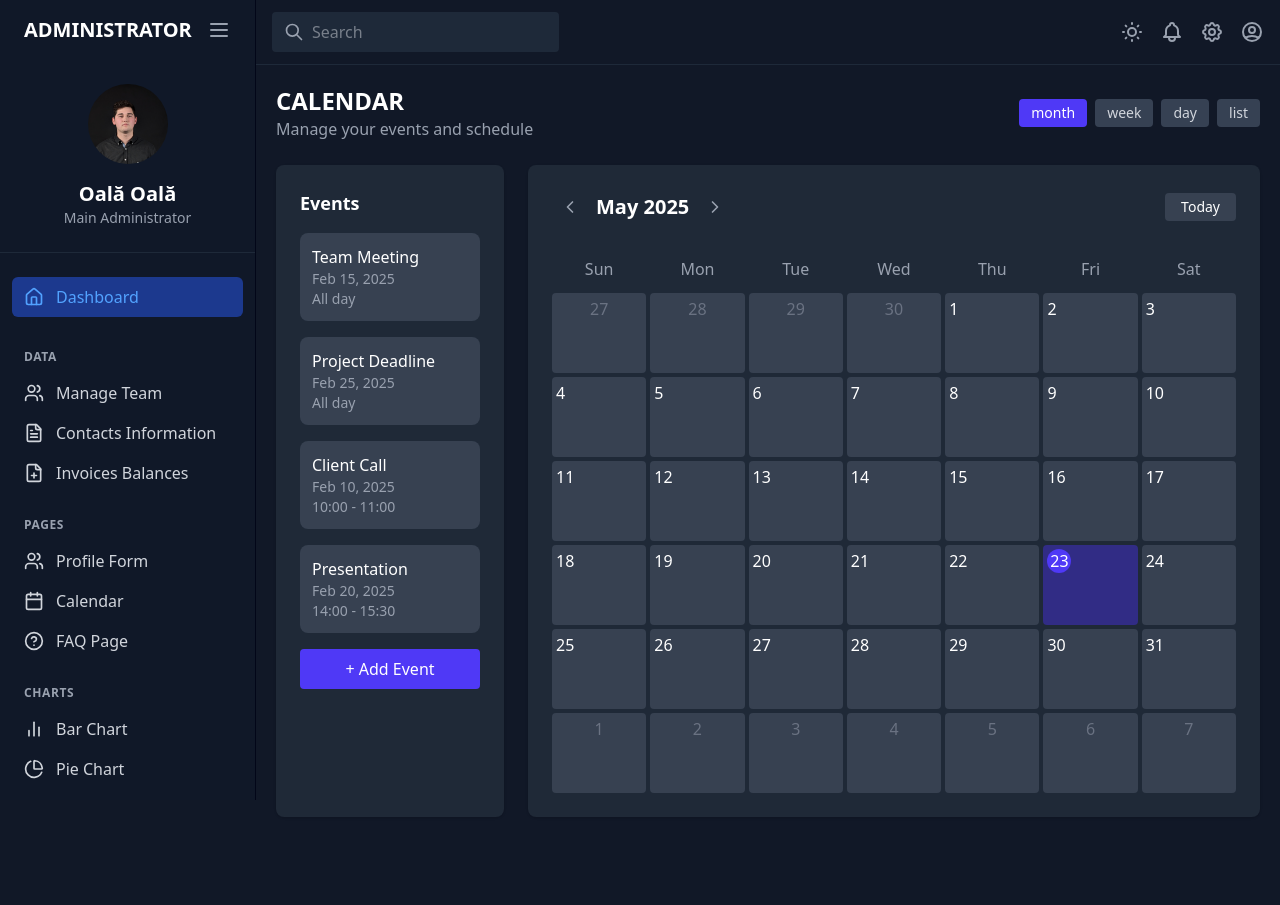
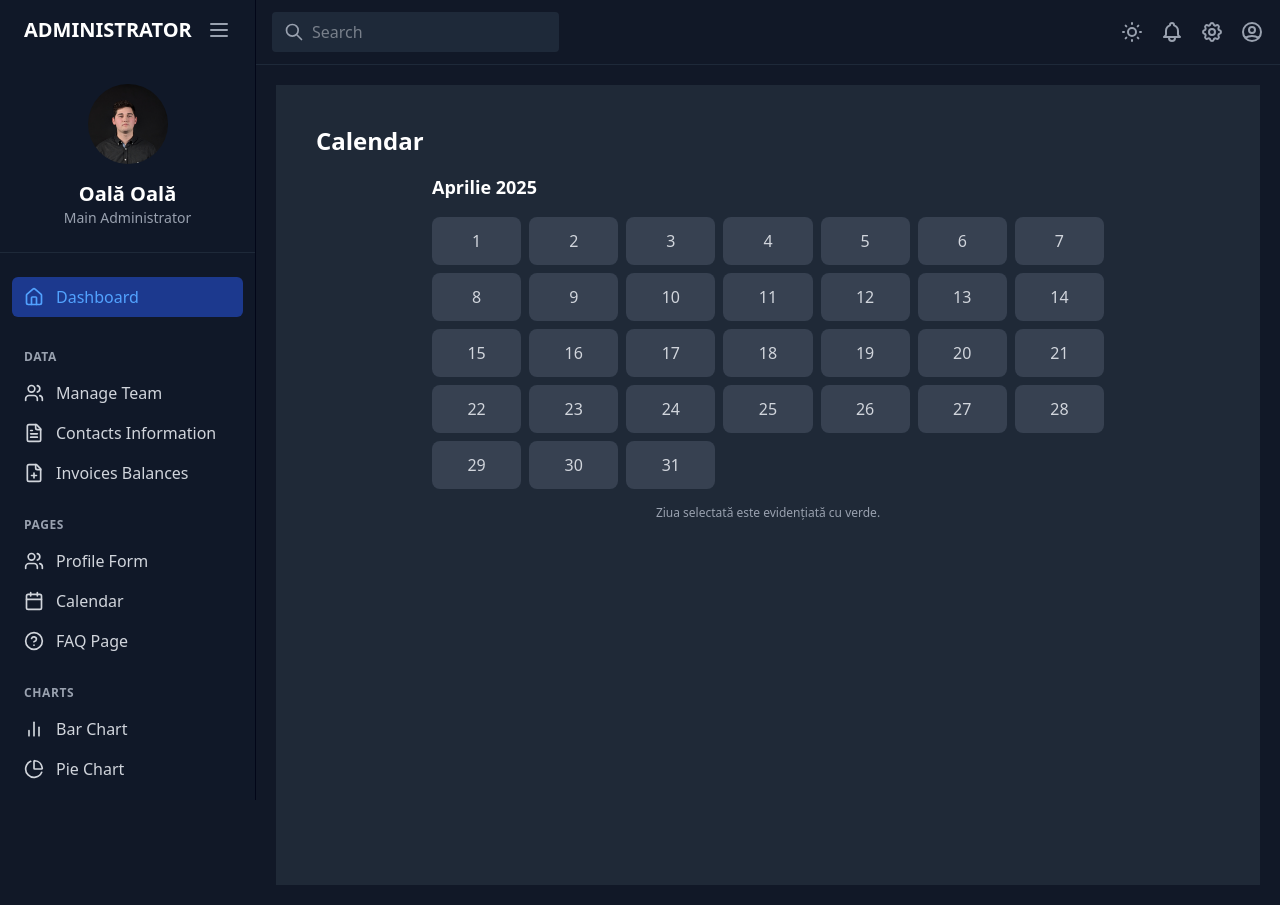
Before and after one commit to OlegColeg/teza_dash, a Next.js app: page /calendar in a window 1280 px wide. Before the commit the page ends 837 px from the top, so only its background shows below. Built offline with nearby package versions, Linux system fonts and the light colour scheme.

Commit message:
simplificarea calendarului facut

```diff
--- a/src/app/calendar/page.jsx
+++ b/src/app/calendar/page.jsx
@@ -1,364 +1,107 @@
+// "use client";
+// import React, { useState } from "react";
+
+// export default function CalendarPage() {
+//   const [date, setDate] = useState(new Date());
+//   const [selectedDay, setSelectedDay] = useState(null);
+
+//   const month = date.getMonth();
+//   const year = date.getFullYear();
+//   const daysInMonth = new Date(year, month + 1, 0).getDate();
+
+//   const prevMonth = () => setDate(new Date(year, month - 1, 1));
+//   const nextMonth = () => setDate(new Date(year, month + 1, 1));
+
+//   return (
+//     <div className="w-full min-h-screen bg-dark-800 p-4 md:p-10 flex flex-col">
+//       <h1 className="text-2xl font-bold text-white mb-4">Calendar</h1>
+//       <div className="flex items-center justify-between mb-4 max-w-2xl w-full mx-auto">
+//         <button
+//           onClick={prevMonth}
+//           className="bg-dark-700 text-gray-300 px-3 py-1 rounded hover:bg-dark-600"
+//         >
+//           {"<"}
+//         </button>
+//         <span className="text-lg text-white font-semibold">
+//           {date.toLocaleString("default", { month: "long" })} {year}
+//         </span>
+//         <button
+//           onClick={nextMonth}
+//           className="bg-dark-700 text-gray-300 px-3 py-1 rounded hover:bg-dark-600"
+//         >
+//           {">"}
+//         </button>
+//       </div>
+//       <div className="grid grid-cols-7 gap-2 max-w-2xl w-full mx-auto">
+//         {Array.from({ length: daysInMonth }).map((_, i) => {
+//           const day = i + 1;
+//           const isSelected = selectedDay === day;
+//           return (
+//             <div
+//               key={day}
+//               className={`flex flex-col items-center justify-center h-12 w-full rounded-lg cursor-pointer
+//                 ${isSelected ? "bg-teal-600 text-white font-bold" : "bg-dark-700 text-gray-300"}
+//                 hover:ring-2 hover:ring-teal-400 transition`}
+//               onClick={() => setSelectedDay(day)}
+//             >
+//               {day}
+//             </div>
+//           );
+//         })}
+//       </div>
+//       <p className="text-gray-400 text-xs mt-4 text-center">
+//         Ziua selectată este evidențiată cu verde.
+//       </p>
+//       {selectedDay && (
+//         <div className="mt-4 text-center text-white">
+//           Ai selectat data: <span className="font-bold">{selectedDay} {date.toLocaleString("default", { month: "long" })} {year}</span>
+//         </div>
+//       )}
+//     </div>
+//   );
+// }
+
 "use client";
-
 import React, { useState } from "react";
-import { ChevronLeft, ChevronRight } from "lucide-react";
 
 export default function CalendarPage() {
-  // Current date state
-  const [currentDate, setCurrentDate] = useState(new Date());
+  const [selectedDay, setSelectedDay] = useState(null);
 
-  // Function to get month name
-  const getMonthName = (date) => {
-    return date.toLocaleString('default', { month: 'long' });
-  };
-
-  // Function to get year
-  const getYear = (date) => {
-    return date.getFullYear();
-  };
-
-  // Function to get days in month
-  const getDaysInMonth = (year, month) => {
-    return new Date(year, month + 1, 0).getDate();
-  };
-
-  // Function to get day of week of first day of month (0-6, 0 is Sunday)
-  const getFirstDayOfMonth = (year, month) => {
-    return new Date(year, month, 1).getDay();
-  };
-
-  // Function to get previous month's dates that appear in current month view
-  const getPreviousMonthDays = (year, month) => {
-    const firstDayOfMonth = getFirstDayOfMonth(year, month);
-    const previousMonthDays = [];
-
-    if (firstDayOfMonth > 0) {
-      const daysInPreviousMonth = getDaysInMonth(year, month - 1);
-      for (let i = 0; i < firstDayOfMonth; i++) {
-        previousMonthDays.unshift(daysInPreviousMonth - i);
-      }
-    }
-
-    return previousMonthDays;
-  };
-
-  // Function to get next month's dates that appear in current month view
-  const getNextMonthDays = (year, month) => {
-    const daysInMonth = getDaysInMonth(year, month);
-    const firstDayOfMonth = getFirstDayOfMonth(year, month);
-    const nextMonthDays = [];
-
-    const totalCells = 42; // 6 rows x 7 columns
-    const filledCells = firstDayOfMonth + daysInMonth;
-    const remainingCells = totalCells - filledCells;
-
-    for (let i = 1; i <= remainingCells; i++) {
-      nextMonthDays.push(i);
-    }
-
-    return nextMonthDays;
-  };
-
-  // Function to go to previous month
-  const goToPreviousMonth = () => {
-    setCurrentDate(new Date(currentDate.getFullYear(), currentDate.getMonth() - 1, 1));
-  };
-
-  // Function to go to next month
-  const goToNextMonth = () => {
-    setCurrentDate(new Date(currentDate.getFullYear(), currentDate.getMonth() + 1, 1));
-  };
-
-  // Function to go to today
-  const goToToday = () => {
-    setCurrentDate(new Date());
-  };
-
-  // Get current month name and year
-  const currentMonthName = getMonthName(currentDate);
-  const currentYear = getYear(currentDate);
-  const currentMonth = currentDate.getMonth();
-
-  // Get days in current month
-  const daysInMonth = getDaysInMonth(currentYear, currentMonth);
-
-  // Get previous month days
-  const previousMonthDays = getPreviousMonthDays(currentYear, currentMonth);
-
-  // Get next month days
-  const nextMonthDays = getNextMonthDays(currentYear, currentMonth);
-
-  // Sample events data
-  const events = [
-    {
-      id: 1,
-      title: "Team Meeting",
-      date: new Date(2025, 1, 15),
-      allDay: true,
-    },
-    {
-      id: 2,
-      title: "Project Deadline",
-      date: new Date(2025, 1, 25),
-      allDay: true,
-    },
-    {
-      id: 3,
-      title: "Client Call",
-      date: new Date(2025, 1, 10),
-      allDay: false,
-      startTime: "10:00",
-      endTime: "11:00",
-    },
-    {
-      id: 4,
-      title: "Presentation",
-      date: new Date(2025, 1, 20),
-      allDay: false,
-      startTime: "14:00",
-      endTime: "15:30",
-    },
-  ];
-
-  // Function to check if a date has an event
-  const hasEvent = (year, month, day) => {
-    return events.some(event =>
-      event.date.getFullYear() === year &&
-      event.date.getMonth() === month &&
-      event.date.getDate() === day
-    );
-  };
-
-  // Function to get events for a specific date
-  const getEventsForDate = (year, month, day) => {
-    return events.filter(event =>
-      event.date.getFullYear() === year &&
-      event.date.getMonth() === month &&
-      event.date.getDate() === day
-    );
-  };
-
-  // Get today's date for highlighting
-  const today = new Date();
-  const isToday = (year, month, day) =>
-    today.getDate() === day &&
-    today.getMonth() === month &&
-    today.getFullYear() === year;
-
-  const [selectedDate, setSelectedDate] = useState(null);
-  const [selectedEvents, setSelectedEvents] = useState([]);
-
-  // Handle date click
-  const handleDateClick = (year, month, day) => {
-    setSelectedDate(new Date(year, month, day));
-    setSelectedEvents(getEventsForDate(year, month, day));
-  };
-
-  // View modes
-  const [activeView, setActiveView] = useState("month");
+  const daysInMonth = 31; // Lună generică
 
   return (
-    <div className="space-y-6">
-      {/* Header */}
-      <div className="flex justify-between items-center">
-        <div>
-          <h1 className="text-2xl font-bold text-white">CALENDAR</h1>
-          <p className="text-gray-400">Manage your events and schedule</p>
+    <div className="w-full min-h-screen bg-dark-800 p-4 md:p-10 flex flex-col">
+      <h1 className="text-2xl font-bold text-white mb-4">Calendar</h1>
+      <div className="flex items-center justify-between mb-4 max-w-2xl w-full mx-auto">
+        <span className="text-lg text-white font-semibold">
+          Aprilie 2025
+        </span>
       </div>
-        <div className="flex space-x-2">
-          <button
-            className={`px-3 py-1 rounded text-sm ${activeView === 'month' ? 'bg-indigo-600 text-white' : 'bg-gray-700 text-gray-300'}`}
-            onClick={() => setActiveView('month')}
-          >
-            month
-          </button>
-          <button
-            className={`px-3 py-1 rounded text-sm ${activeView === 'week' ? 'bg-indigo-600 text-white' : 'bg-gray-700 text-gray-300'}`}
-            onClick={() => setActiveView('week')}
-          >
-            week
-          </button>
-          <button
-            className={`px-3 py-1 rounded text-sm ${activeView === 'day' ? 'bg-indigo-600 text-white' : 'bg-gray-700 text-gray-300'}`}
-            onClick={() => setActiveView('day')}
-          >
-            day
-          </button>
-          <button
-            className={`px-3 py-1 rounded text-sm ${activeView === 'list' ? 'bg-indigo-600 text-white' : 'bg-gray-700 text-gray-300'}`}
-            onClick={() => setActiveView('list')}
-          >
-            list
-          </button>
-        </div>
-      </div>
-
-      {/* Calendar Interface */}
-      <div className="grid grid-cols-1 md:grid-cols-4 gap-6">
-        {/* Events List */}
-        <div className="bg-dark-800 p-6 rounded-lg shadow">
-          <h2 className="text-lg font-semibold text-white mb-4">Events</h2>
-
-          <div className="space-y-4">
-            {events.map(event => (
-              <div key={event.id} className="p-3 bg-dark-700 rounded-lg">
-                <h3 className="text-white font-medium">{event.title}</h3>
-                <p className="text-gray-400 text-sm">
-                  {event.date.toLocaleDateString('en-US', { month: 'short', day: 'numeric', year: 'numeric' })}
-                </p>
-                {!event.allDay && (
-                  <p className="text-gray-400 text-sm">
-                    {event.startTime} - {event.endTime}
-                  </p>
-                )}
-                {event.allDay && (
-                  <p className="text-gray-400 text-sm">All day</p>
-                )}
-              </div>
-            ))}
-
-            {/* Add Event Button */}
-            <button className="w-full bg-indigo-600 hover:bg-indigo-700 text-white py-2 rounded">
-              + Add Event
-            </button>
-          </div>
-        </div>
-
-        {/* Calendar */}
-        <div className="md:col-span-3 bg-dark-800 p-6 rounded-lg shadow">
-          <div className="flex justify-between items-center mb-6">
-            <div className="flex items-center space-x-2">
-              <button
-                onClick={goToPreviousMonth}
-                className="p-2 rounded-full hover:bg-gray-700 text-gray-400"
-              >
-                <ChevronLeft size={20} />
-              </button>
-              <h2 className="text-xl font-bold text-white">
-                {currentMonthName} {currentYear}
-              </h2>
-              <button
-                onClick={goToNextMonth}
-                className="p-2 rounded-full hover:bg-gray-700 text-gray-400"
-              >
-                <ChevronRight size={20} />
-              </button>
-            </div>
-            <button
-              onClick={goToToday}
-              className="px-4 py-1 bg-dark-700 hover:bg-dark-600 text-white rounded text-sm"
-            >
-              Today
-            </button>
-          </div>
-
-          {/* Calendar Grid */}
-          <div className="grid grid-cols-7 gap-1">
-            {/* Day Headers */}
-            {['Sun', 'Mon', 'Tue', 'Wed', 'Thu', 'Fri', 'Sat'].map(day => (
-              <div key={day} className="text-center text-gray-400 py-2 font-medium">
-                {day}
-              </div>
-            ))}
-
-            {/* Previous Month Days */}
-            {previousMonthDays.map((day, index) => (
+      <div className="grid grid-cols-7 gap-2 max-w-2xl w-full mx-auto">
+        {Array.from({ length: daysInMonth }).map((_, i) => {
+          const day = i + 1;
+          const isSelected = selectedDay === day;
+          return (
             <div
-                key={`prev-${index}`}
-                className="h-20 p-1 bg-dark-700 rounded text-gray-500 text-center"
+              key={day}
+              className={`flex flex-col items-center justify-center h-12 w-full rounded-lg cursor-pointer
+                ${isSelected ? "bg-teal-600 text-white font-bold" : "bg-dark-700 text-gray-300"}
+                hover:ring-2 hover:ring-teal-400 transition`}
+              onClick={() => setSelectedDay(day)}
             >
               {day}
             </div>
-            ))}
-
-            {/* Current Month Days */}
-            {Array.from({ length: daysInMonth }, (_, i) => i + 1).map(day => {
-              const hasCurrentDayEvent = hasEvent(currentYear, currentMonth, day);
-              const isTodayHighlight = isToday(currentYear, currentMonth, day);
-              const isSelected = selectedDate &&
-                selectedDate.getFullYear() === currentYear &&
-                selectedDate.getMonth() === currentMonth &&
-                selectedDate.getDate() === day;
-
-              return (
-                <div
-                  key={`current-${day}`}
-                  onClick={() => handleDateClick(currentYear, currentMonth, day)}
-                  className={`h-20 p-1 rounded relative cursor-pointer
-                    ${isTodayHighlight ? 'bg-indigo-900 bg-opacity-30' : 'bg-dark-700 hover:bg-dark-600'}
-                    ${isSelected ? 'ring-2 ring-indigo-500' : ''}
-                  `}
-                >
-                  <div className="flex justify-between">
-                    <span className={`${isTodayHighlight ? 'bg-indigo-600 text-white rounded-full w-6 h-6 flex items-center justify-center' : 'text-white'}`}>
-                      {day}
-                    </span>
-                    {hasCurrentDayEvent && (
-                      <span className="h-2 w-2 rounded-full bg-teal-500"></span>
-                    )}
+          );
+        })}
       </div>
-
-                  {/* Event markers */}
-                  <div className="mt-1 space-y-1">
-                    {getEventsForDate(currentYear, currentMonth, day).slice(0, 2).map((event, idx) => (
-                      <div
-                        key={idx}
-                        className={`text-xs truncate px-1 py-0.5 rounded ${
-                          event.allDay ? 'bg-teal-900 text-teal-200' : 'bg-indigo-900 text-indigo-200'
-                        }`}
-                      >
-                        {event.title}
-                      </div>
-                    ))}
-
-                    {getEventsForDate(currentYear, currentMonth, day).length > 2 && (
-                      <div className="text-xs text-gray-400 truncate">
-                        +{getEventsForDate(currentYear, currentMonth, day).length - 2} more
+      <p className="text-gray-400 text-xs mt-4 text-center">
+        Ziua selectată este evidențiată cu verde.
+      </p>
+      {selectedDay && (
+        <div className="mt-4 text-center text-white">
+          Ai selectat ziua: <span className="font-bold">{selectedDay} Aprilie 2025</span>
         </div>
       )}
     </div>
-                </div>
-              );
-            })}
-
-            {/* Next Month Days */}
-            {nextMonthDays.map((day, index) => (
-              <div
-                key={`next-${index}`}
-                className="h-20 p-1 bg-dark-700 rounded text-gray-500 text-center"
-              >
-                {day}
-              </div>
-            ))}
-          </div>
-
-          {/* Selected Date Events */}
-          {selectedDate && (
-            <div className="mt-6 border-t border-gray-700 pt-4">
-              <h3 className="text-white font-medium mb-2">
-                Events for {selectedDate.toLocaleDateString('en-US', { weekday: 'long', month: 'long', day: 'numeric', year: 'numeric' })}
-              </h3>
-
-              {selectedEvents.length > 0 ? (
-                <div className="space-y-2">
-                  {selectedEvents.map((event, idx) => (
-                    <div key={idx} className="p-3 bg-dark-700 rounded-lg">
-                      <h4 className="text-white font-medium">{event.title}</h4>
-                      {!event.allDay ? (
-                        <p className="text-gray-400 text-sm">{event.startTime} - {event.endTime}</p>
-                      ) : (
-                        <p className="text-gray-400 text-sm">All day</p>
-                      )}
-                    </div>
-                  ))}
-                </div>
-              ) : (
-                <p className="text-gray-400">No events scheduled for this day.</p>
-              )}
-            </div>
-          )}
-        </div>
-      </div>
-    </div>
   );
 }
```
Lines whose indentation alone changed are shown as unchanged.
